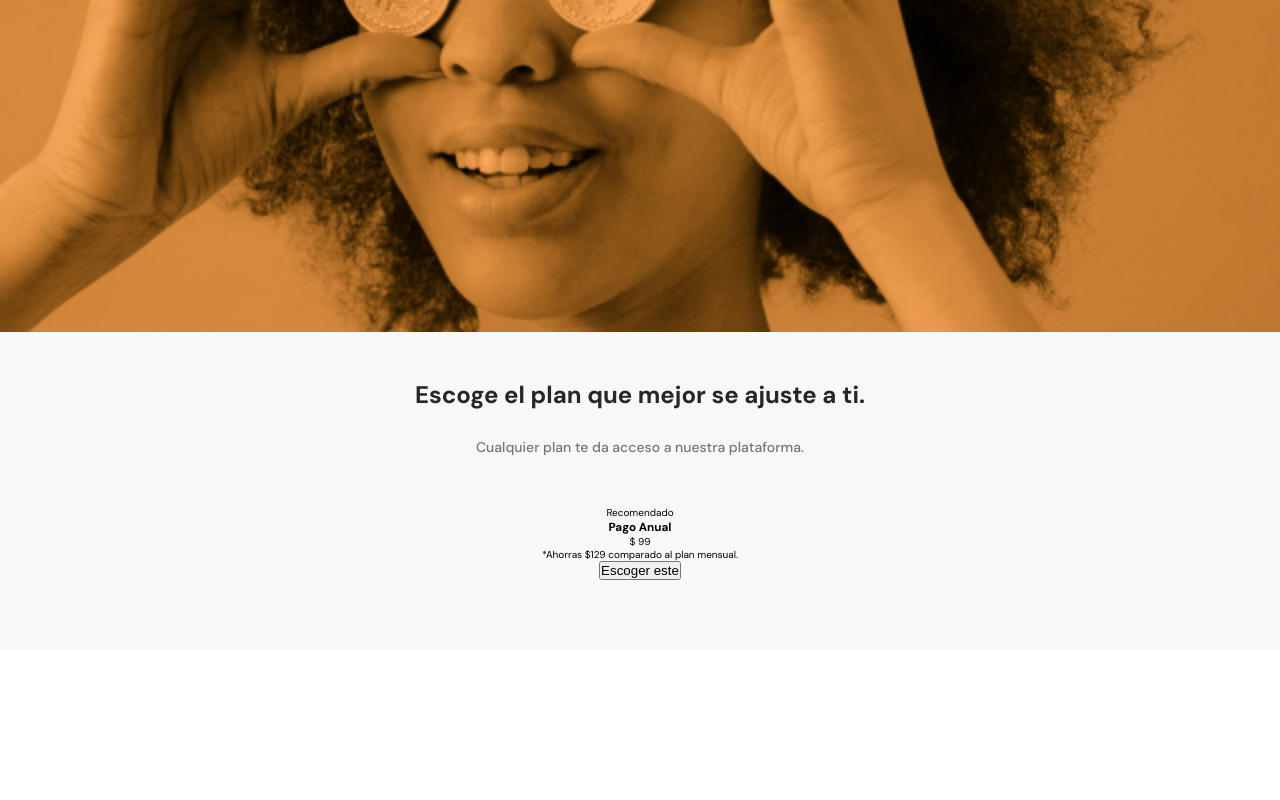
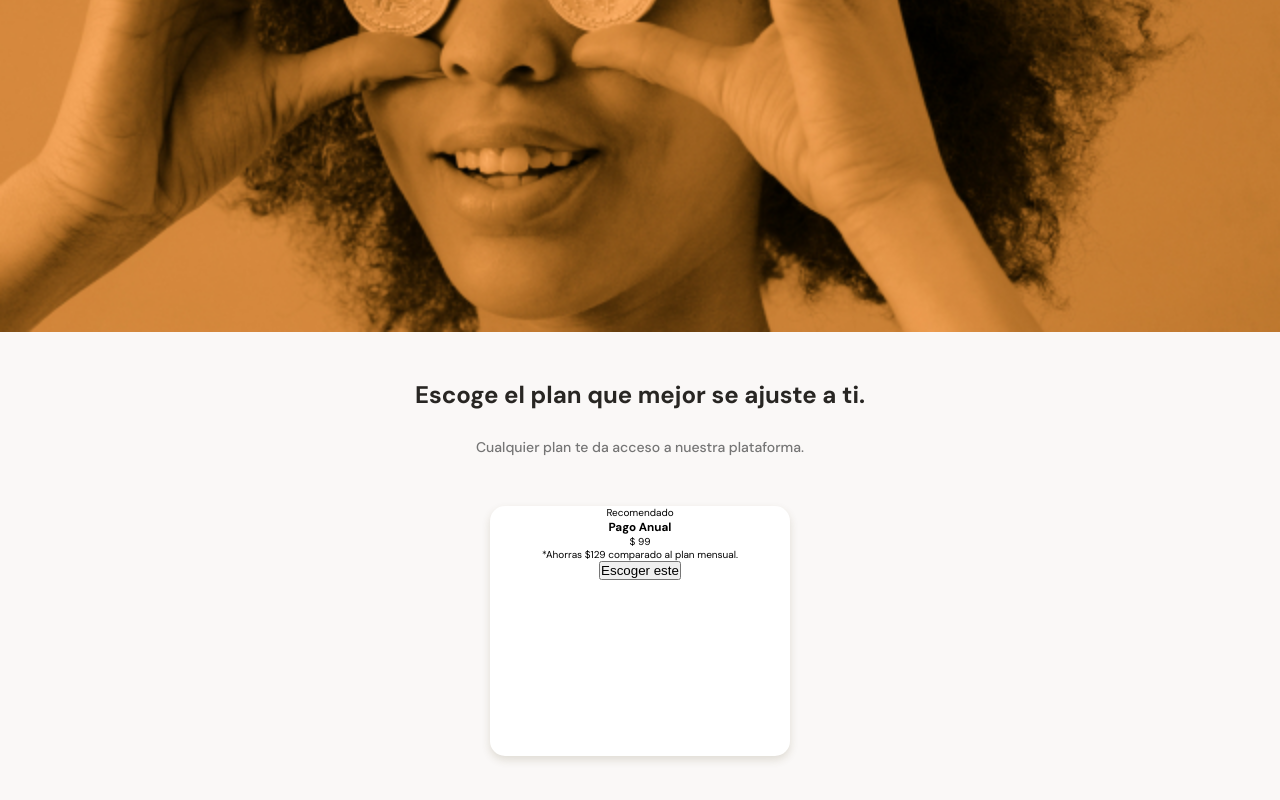
Before and after one commit to KevinChari/batataCoin.io, a plain HTML site: page index.html in a window 1280 px wide. Shown: the part 2698-3498 px from the top of the page. Before the commit the page ends 3348 px from the top, so only its background shows below. Drawn offline with Linux system fonts and the light colour scheme.

Commit message:
Estilizamos el contenedor de la tarjeta con proyrcto a esstilizar el interior de la card

```diff
--- a/index.html
+++ b/index.html
@@ -130,12 +130,12 @@
             </div>
             <section class="plans-container--slider">
                 <article class="plans-container--card">
-                    <p>Recomendado</p>
-                    <div>
-                        <h3>Pago Anual</h3>
-                        <p><span>$</span> 99</p>
-                        <p>*Ahorras $129 comparado al plan mensual.</p>
-                        <button>Escoger este <span></span></button>
+                    <p class="recomendado">Recomendado</p>
+                    <div class="plan-info-container">
+                        <h3 class="plan-card--title">Pago Anual</h3>
+                        <p class="plan-card--price"><span>$</span> 99</p>
+                        <p class="plan-card--saving">*Ahorras $129 comparado al plan mensual.</p>
+                        <button class="plan-card--ca">Escoger este <span></span></button>
                     </div>
                 </article>
             </section>
--- a/styles.css
+++ b/styles.css
@@ -385,3 +385,16 @@ main {
     line-height: 1.8rem;
     color: #757575;
 }
+
+.plans-container--card {
+    position: relative;
+    width: 70%;
+    min-width: 230px;
+    max-width: 300px;
+    height: 250px;
+    margin: 50px auto 0;
+    padding: 0 15px;
+    background-color: var(--just-white);
+    border-radius: 15px;
+    box-shadow: 0 4px 8px rgba(89, 73, 30, 0.16);
+}
```
